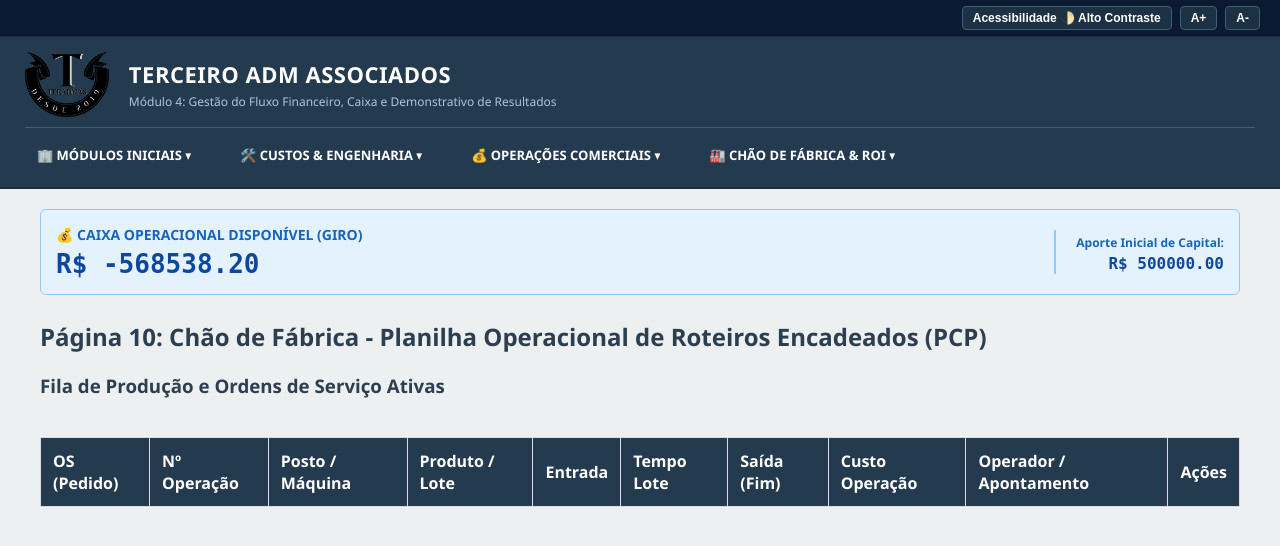
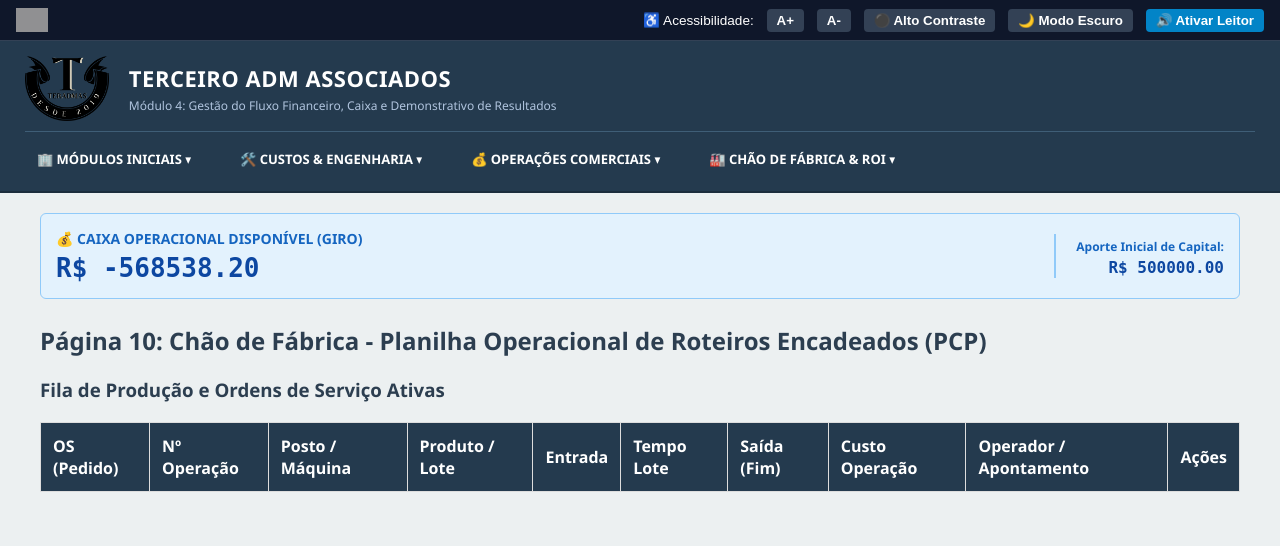
Before and after one commit to ProfRenatoPereira/erpadmin, a Flask app: page /pcp in a window 1280 px wide. Shown: the top 546 px of the page. Run offline with Flask 3, Linux system fonts and the light colour scheme; data comes from the database, SQL or seed files in the repository; data that the repository does not hold is empty; grey boxes are pictures that could not be loaded.

Commit message:
Update accessibility features in pcp.html
Removed old accessibility style rules and added new accessibility bar with logo and controls.

```diff
--- a/templates/pcp.html
+++ b/templates/pcp.html
@@ -7,70 +7,61 @@
     <title>Planejamento e Controle de Processos</title>
     <link rel="icon" type="image/png" href="static/logo.png">
     <link rel="stylesheet" href="{{ url_for('static', filename='style.css') }}">
-    <style>
-        /* CSS de Segurança para Alto Contraste Nativo nas Linhas de OP e Inputs */
-        .alto-contraste body {
-            background-color: #000000 !important;
-            color: #ffffff !important;
-        }
-        .alto-contraste .data-table th {
-            background-color: #1e1e1e !important;
-            color: #ffffff !important;
-            border: 1px solid #ffffff !important;
-        }
-        .alto-contraste .data-table td {
-            background-color: #000000 !important;
-            color: #ffffff !important;
-            border: 1px solid #ffffff !important;
-        }
-        .alto-contraste .op-concluida {
-            background-color: #1c3d1c !important;
-            color: #a3e2a3 !important;
-        }
-        .alto-contraste .op-ativa {
-            background-color: #000000 !important;
-            color: #ffffff !important;
-        }
-        .alto-contraste input {
-            background-color: #1e1e1e !important;
-            color: #ffffff !important;
-            border: 2px solid #ffffff !important;
-        }
-        .alto-contraste input::placeholder {
-            color: #b3b3b3 !important;
-        }
-        .alto-contraste code {
-            background-color: #2a2a2a !important;
-            color: #00ff00 !important;
-            padding: 2px 6px;
-            border-radius: 4px;
-        }
+     <style>
+        /* Estrutura Base e Painéis Dinâmicos */
+        .bi-container { display: grid; grid-template-columns: repeat(auto-fit, minmax(300px, 1fr)); gap: 1.5rem; margin-top: 2rem; }
+        .chart-box { background: #fff; padding: 1.5rem; border-radius: 8px; border: 1px solid #cbd5e1; box-shadow: 0 1px 3px rgba(0,0,0,0.05); }
+        .chart-box h4 { color: #1e3a8a; margin-bottom: 1rem; font-size: 1.1rem; border-bottom: 1px solid #e2e8f0; padding-bottom: 0.5rem; }
+        .pizza-wrapper { display: flex; align-items: center; justify-content: center; height: 160px; }
+        .pizza-native { width: 140px; height: 140px; border-radius: 50%; background: conic-gradient(#16a34a 0% 100%); transition: background 0.3s; }
+        .bar-container { display: flex; align-items: flex-end; justify-content: space-around; height: 150px; border-bottom: 2px solid #94a3b8; padding-top: 10px; gap: 5px; }
+        .bar-wrapper { display: flex; flex-direction: column; align-items: center; flex-grow: 1; }
+        .bar-native { width: 100%; max-width: 45px; background: #1e3a8a; border-radius: 4px 4px 0 0; transition: height 0.5s; text-align: center; color: white; font-size: 0.75rem; font-weight: bold; display: flex; align-items: flex-start; justify-content: center; padding-top: 5px; height: 0%; }
+        .bar-label { font-size: 0.7rem; text-align: center; margin-top: 0.5rem; color: #475569; font-weight: 600; width: 100%; white-space: nowrap; overflow: hidden; text-overflow: ellipsis; }
+        .linear-wrapper { display: flex; flex-direction: column; gap: 0.6rem; justify-content: center; min-height: 150px; }
+        .linear-row { display: flex; align-items: center; gap: 0.5rem; font-size: 0.75rem; }
+        .linear-name { width: 80px; white-space: nowrap; overflow: hidden; text-overflow: ellipsis; font-weight: 600; color: #334155; }
+        .linear-bar-bg { background: #e2e8f0; border-radius: 4px; flex-grow: 1; height: 14px; overflow: hidden; position: relative; }
+        .linear-bar-fill { background: #0284c7; height: 100%; width: 0%; transition: width 0.5s; }
+        .linear-value { width: 75px; text-align: right; font-weight: bold; color: #0284c7; }
+        .btn-control { padding: 0.5rem; font-size: 0.85rem; font-weight: bold; cursor: pointer; border-radius: 6px; }
 
-        /* Contêiner de rolagem para tabelas densas em dispositivos móveis */
-        .tabela-responsiva {
-            overflow-x: auto;
-            width: 100%;
-            margin-bottom: 20px;
-            -webkit-overflow-scrolling: touch;
-        }
+        /* --- SISTEMA DE ACESSIBILIDADE VISUAL (Toda a página) --- */
+        html { font-size: 16px; transition: font-size 0.15s ease; }
+        body.dark-mode { background-color: #121212 !important; color: #e2e2e2 !important; }
+        body.dark-mode .card, body.dark-mode .chart-box { background: #1e293b !important; border-color: #334155 !important; color: #f8fafc !important; }
+        body.dark-mode .chart-box h4 { color: #38bdf8 !important; border-bottom-color: #334155 !important; }
+        body.dark-mode input, body.dark-mode select { background: #0f172a !important; color: #fff !important; border-color: #334155 !important; }
+        body.dark-mode .bar-label { color: #cbd5e1 !important; }
 
-        .input-apontamento {
-            padding: 8px;
-            font-size: 14px;
-            width: 120px;
-            border: 1px solid #ccc;
-            border-radius: 4px;
-            box-sizing: border-box;
-        }
+        /* Alto Contraste Extremo */
+        body.alto-contraste { background-color: #000000 !important; color: #ffff00 !important; }
+        body.alto-contraste .card, body.alto-contraste .chart-box, body.alto-contraste table, body.alto-contraste th, body.alto-contraste td { background: #000000 !important; color: #ffffff !important; border: 2px solid #ffffff !important; }
+        body.alto-contraste input, body.alto-contraste select { background: #000000 !important; color: #ffff00 !important; border: 2px solid #ffff00 !important; }
+        body.alto-contraste button, body.alto-contraste .btn-print { background: #ffffff !important; color: #000000 !important; border: 2px solid #000000 !important; font-weight: bold !important; }
+        body.alto-contraste h1, body.alto-contraste h3, body.alto-contraste h4 { color: #ffff00 !important; }
+        body.alto-contraste .bar-native { background: #ffffff !important; color: #000000 !important; }
+        body.alto-contraste .linear-bar-fill { background: #ffff00 !important; }
     </style>
 </head>
 <body>
 
-<!-- Barra de Acessibilidade Superior Oficial -->
-<div class="barra-acessibilidade">
-    <button class="btn-acessibilidade" onclick="alternarAltoContraste()">Acessibilidade 🌓 Alto Contraste</button>
-    <button class="btn-acessibilidade" onclick="mudarFonte(1)">A+</button>
-    <button class="btn-acessibilidade" onclick="mudarFonte(-1)">A-</button>
+<!-- BARRA DE ACESSIBILIDADE CORRIGIDA COM LOGO DISCRETA À ESQUERDA -->
+<div id="barra-acessibilidade" style="background: #0f172a; padding: 0.5rem 1rem; display: flex; justify-content: space-between; align-items: center; color: #fff; font-size: 0.85rem; font-family: sans-serif; border-bottom: 1px solid #334155;">
+    <!-- LOGO DISCRETA FIXADA À ESQUERDA -->
+    <div style="display: flex; align-items: center;">
+        <img src="{{ url_for('static', filename='Logo.svg') }}" alt="Logo ®ψΣ" style="height: 24px; width: auto; object-fit: contain; opacity: 0.9;">
+    </div>
+
+    <!-- CONTROLES ALINHADOS PERFEITAMENTE À DIREITA -->
+    <div style="display: flex; gap: 0.8rem; align-items: center;">
+        <span>♿ Acessibilidade:</span>
+        <button type="button" onclick="mudarFonte(1)" style="background: #334155; color: white; border: none; padding: 4px 10px; cursor: pointer; border-radius: 4px; font-weight: bold;">A+</button>
+        <button type="button" onclick="mudarFonte(-1)" style="background: #334155; color: white; border: none; padding: 4px 10px; cursor: pointer; border-radius: 4px; font-weight: bold;">A-</button>
+        <button type="button" onclick="alternarAltoContraste()" style="background: #334155; color: white; border: none; padding: 4px 10px; cursor: pointer; border-radius: 4px; font-weight: bold;">⚫ Alto Contraste</button>
+        <button type="button" id="btn_tema" style="background: #334155; color: white; border: none; padding: 4px 10px; cursor: pointer; border-radius: 4px; font-weight: bold;">🌙 Modo Escuro</button>
+        <button type="button" id="btn-leitor-audio" onclick="alternarLeitorAudio()" style="background: #0284c7; color: white; border: none; padding: 4px 10px; cursor: pointer; border-radius: 4px; font-weight: bold;">🔊 Ativar Leitor</button>
+    </div>
 </div>
 
 <!-- Cabeçalho Principal Terceiro ADM Associados -->
```
